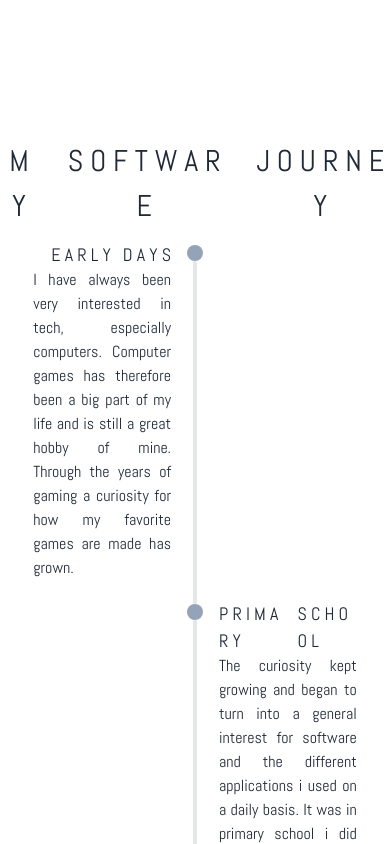
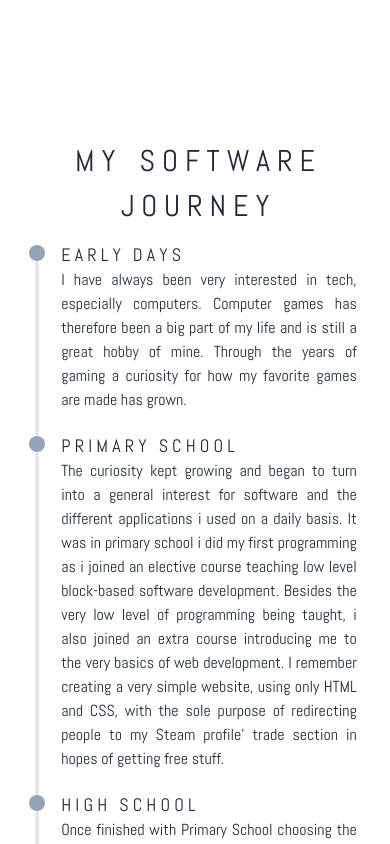
Before and after one commit to LasseGH22/CV-Projekt, an Angular app: page / in a window 390 px wide. Shown: the part 2340-3184 px from the top of the page. Built offline with nearby package versions, Linux system fonts and the light colour scheme; a web font is replaced by a local one.

Commit message:
Progress on iPhone view

```diff
--- a/src/app/about/about.component.html
+++ b/src/app/about/about.component.html
@@ -1,6 +1,6 @@
 <div class="font-[abel] w-full h-fit flex flex-col justify-center items-center relative">
     <div id="about" class="absolute -top-20"></div>
-    <div class="text-center flex justify-center space-x-6 mb-2 text-3xl
+    <div class="text-center flex flex-wrap justify-center gap-x-6 mb-2 text-3xl
         xl:text-4xl
     ">
         <p>M Y</p>
@@ -10,7 +10,7 @@
     <div class="w-[85%]
         2xl:w-[60%]
     ">
-        <ul class="timeline timeline-snap-icon timeline-vertical mb-10">
+        <ul class="timeline timeline-compact timeline-snap-icon timeline-vertical mb-10">
             @for (entry of TimelineEntries; track $index) {
                 <li>
                     @if (entry.index > 0) {
@@ -21,8 +21,10 @@
                     "></div>
 
                     @if (entry.index % 2 === 0) {
-                        <div class="timeline-start text-end mb-4 mr-4">
-                            <div class="flex space-x-3 justify-end">
+                        <div class="timeline-end mb-4 ml-4
+                            sm:timeline-start sm:text-end sm:mr-4
+                        ">
+                            <div class="flex space-x-3 sm:justify-end">
                                 @for (title of entry.title; track $index) {
                                     <p class="text-lg
                                         lg:text-xl
--- a/src/app/projects/projects.component.html
+++ b/src/app/projects/projects.component.html
@@ -6,6 +6,7 @@
         xl:-top-32
         2xl:-top-36
     "></div>
+
     <div class="py-4 bg-gradient-to-r from-slate-200 via-white to-slate-200 text-center rounded-2xl shadow-xl h-fit w-[90%]
         md:w-[85%]
         lg:w-[80%]
@@ -26,7 +27,7 @@
 
         <div class="carousel carousel-center max-w-full pt-2 pb-8 px-6 relative">
             @for (project of projects; track $index) {
-                <div class="carousel-item flex flex-col mx-[35rem] rounded-lg overflow-hidden shadow-xl bg-neutral-50 shadow-neutral-300 w-full relative max-w-lg
+                <div class="carousel-item flex flex-col mx-[35rem] rounded-lg overflow-hidden shadow-xl bg-neutral-50 shadow-neutral-300 w-full relative max-w-md
                     md:max-w-xl
                     lg:max-w-2xl
                     xl:max-w-3xl
```
